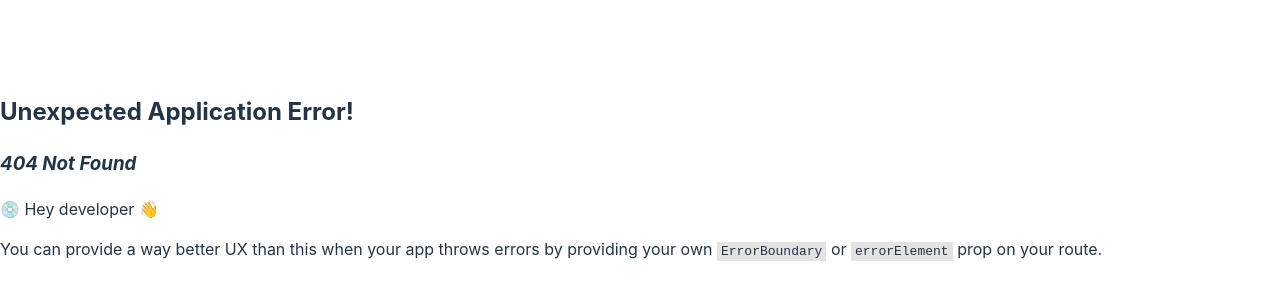
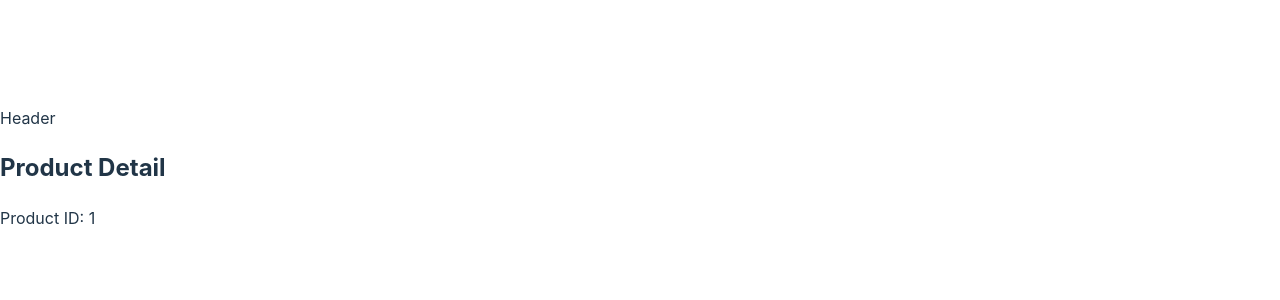
Before and after one commit to Phillipe-Jarnefors/webshop23, a React (Vite) app in the folder Frontend/: page /products/productdetail/1 in a window 1280 px wide. Before the commit this address had no page. Shown: the part 224-524 px from the top of the page. Built offline with nearby package versions, Linux system fonts and the light colour scheme.

Commit message:
singlepage

```diff
--- a/Frontend/src/Pages/Products/AllProducts.tsx
+++ b/Frontend/src/Pages/Products/AllProducts.tsx
@@ -3,6 +3,8 @@
 import { useLoaderData } from "react-router-dom"
 import { getProducts } from "../../api.ts"
 import { Paper } from "@mui/material"
+import { useNavigate } from "react-router"
+import { Link } from 'react-router-dom';
 
 interface Product {
   _id: string,
@@ -24,10 +26,22 @@ export function loader(): Promise<Product[]> {
 export default function AllProducts() {
   const products = useLoaderData() as Product[]
 
+  const navigate = useNavigate();
+
+  const handleCardClick = (product) => {
+    console.log("klick på card!");
+
+    // navigera till sidan Card.tsx när man klickar på ett kort (card)
+    navigate(`/products/productdetail/${product._id}`);
+}
+
   const productsElements = products.map(product => (
     <Paper elevation={2} key={product._id}>
       <h3>{product.name}</h3>
-      <img src={product.image} alt={product.name}></img>
+      <img src={product.image} alt={product.name}
+      onClick={() => handleCardClick(product)}>
+      </img>
+      <Link to="/products/productdetail"></Link>
     </Paper>
   ))
 
--- a/Frontend/src/Pages/Products/ProductDetail.tsx
+++ b/Frontend/src/Pages/Products/ProductDetail.tsx
@@ -0,0 +1,31 @@
+import React from 'react'
+import { useParams } from 'react-router-dom';
+
+// import  Button  from "@mui/material/Button";
+// import CartIcon from "@mui/icons-material/AddShoppingCart";
+
+export default function ProductDetail() {
+
+    const { productId } = useParams();
+
+
+  return (
+    <div>
+
+      <h2>Product Detail</h2>
+      <p>Product ID: {productId}</p>
+
+
+      {/* produktinformation */}
+
+
+        {/* <Button
+            variant="contained"
+            endIcon={<CartIcon />}
+            onClick={() => addToCart(product)}
+        >
+            Lägg till
+        </Button> */}
+    </div>
+  )
+}
--- a/Frontend/src/main.tsx
+++ b/Frontend/src/main.tsx
@@ -4,6 +4,7 @@ import { Route, RouterProvider, createBrowserRouter, createRoutesFromElements  }
 import './index.css'
 import Layout from "./components/Layout"
 import AllProducts, { loader as allProductsLoader } from './pages/Products/AllProducts'
+import ProductDetail from './Pages/Products/ProductDetail'
 
 
 
@@ -15,6 +16,7 @@ const router = createBrowserRouter(createRoutesFromElements(
         element={<AllProducts />}
         loader={allProductsLoader}
       />
+      <Route path="/products/productdetail/:productId" element={<ProductDetail/>}/>
     </Route>
   </>
 ))
```
Also changed, not shown: 1 other file (tests, documents, lock files or other folders).
